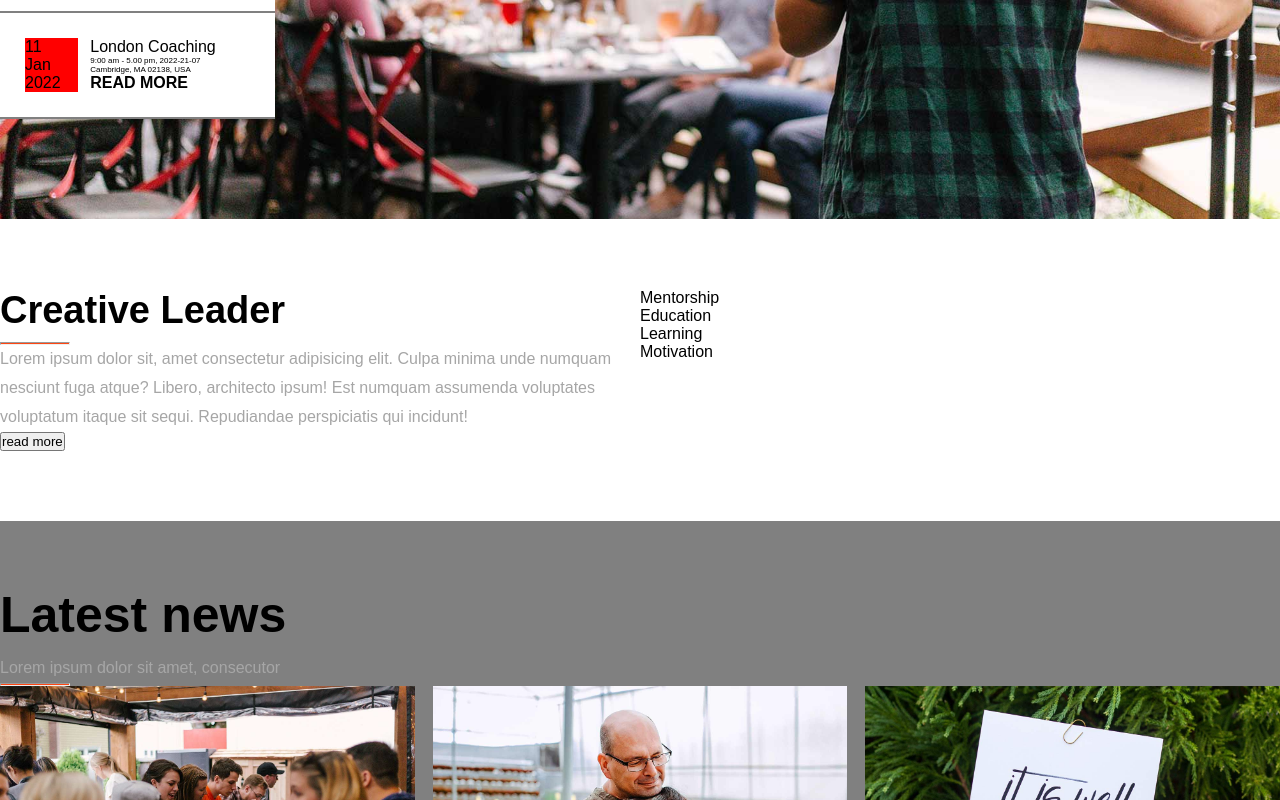
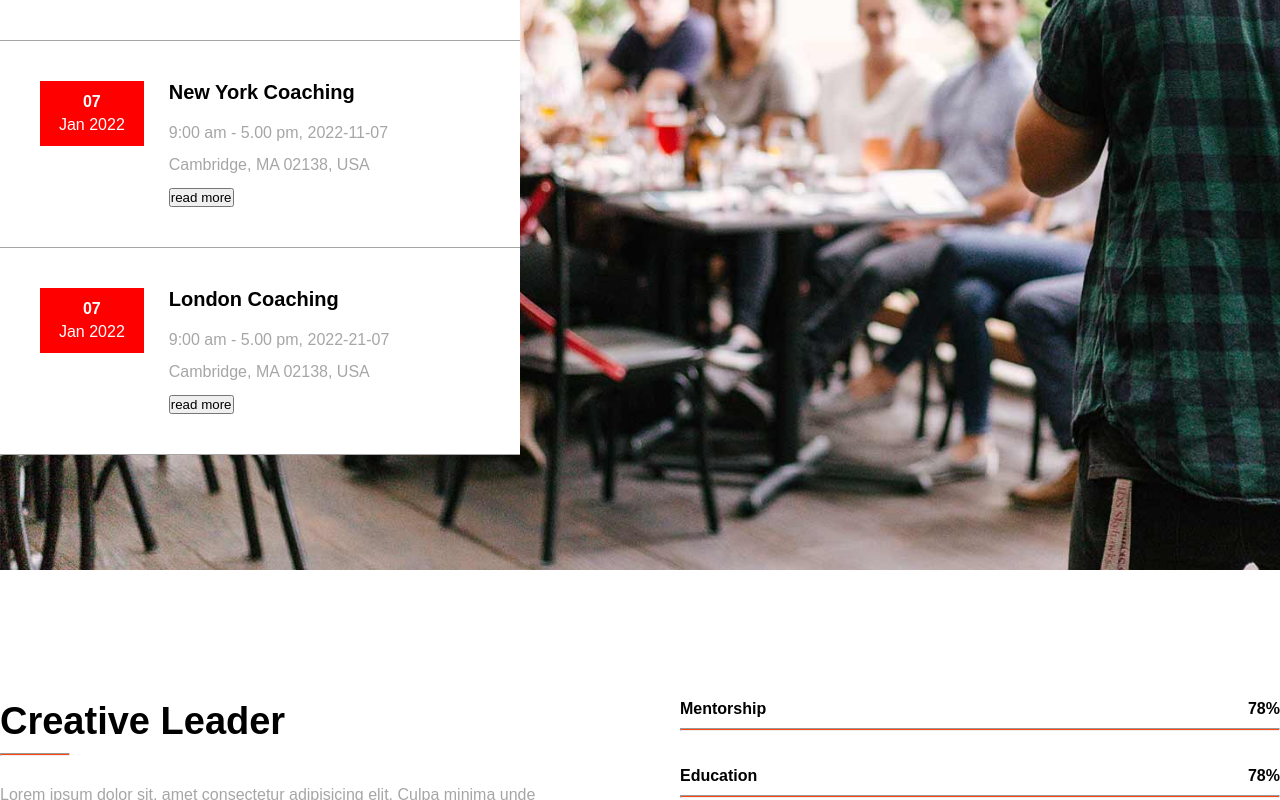
Before and after one commit to albertotaddeucci/proj-html-vuejs, a Vue app: page / in a window 1280 px wide. Shown: the part 2760-3560 px from the top of the page. Built offline with nearby package versions, Linux system fonts and the light colour scheme.

Commit message:
stilizzazione  events & stats

```diff
--- a/src/components/AppCeo.vue
+++ b/src/components/AppCeo.vue
@@ -21,7 +21,6 @@ export default {
 
         <div class="container">
 
-
             <div class="container-sm">
                 <div id="ceo">
 
@@ -41,7 +40,6 @@ export default {
             </div>
 
         </div>
-        <!-- <img src="/public/svg/svg-4.svg" alt=""> -->
 
 
 
@@ -52,10 +50,6 @@ export default {
 </template>
 
 <style lang="scss">
-
-
-
-
 
 .section-ceo{
     background-color: #fafafa;
@@ -77,7 +71,6 @@ export default {
     display: flex;
     position: relative;
 
-
     img{
         width: 55%;
     }
@@ -87,13 +80,14 @@ export default {
 .info-ceo{
     width: 55%;
 
-    padding: 110px 50px;
-
     position: absolute;
     top: 0;
     right: 0px;
 
+    padding: 110px 50px;
+
     margin-block: 55px;
+
     background-color: white ;
 
     hr{
--- a/src/components/AppEvents.vue
+++ b/src/components/AppEvents.vue
@@ -55,7 +55,7 @@ export default {
 <style lang="scss">
 
 .events{
-    padding-block: 100px;
+    padding-block: 115px;
 
     background-image: url(/img/h1-img-09.jpg);
     background-repeat: no-repeat;
@@ -63,9 +63,16 @@ export default {
 }
 
 .event-list{
-    width: 275px;
+    width: 520px;
 
     background-color: white;
+
+    h3{
+        padding: 30px 45px;
+        border-bottom: 1px solid grey;
+    }
+
+
 
 }
 
--- a/src/components/AppStats.vue
+++ b/src/components/AppStats.vue
@@ -31,18 +31,33 @@ export default {
             <button>read more</button>
         </div>
         <div class="col-right">
-            <div>
+            <div  class="stat">
+                <div class="info">
+                    <div class="name">
                         Mentorship
                     </div>
-            <div>
+                    <div class="num">
+                        78%
+                    </div>
+                </div>
+                <div class="bar">
+                    <hr>
+                </div>
+            </div>
+            <div  class="stat">
+                <div class="info">
+                    <div class="name">
                         Education
                     </div>
-            <div>
-                Learning
+                    <div class="num">
+                        78%
                     </div>
-            <div>
-                Motivation
                 </div>
+                <div class="bar">
+                    <hr>
+                </div>
+            </div>
+
 
         </div>
 
@@ -56,12 +71,40 @@ export default {
 <style lang="scss">
 
 .row{
-    margin-block: 70px;
+    margin-block: 130px;
     display: flex;
-}
+    gap: 80px;
 
     .col-left{
         width: 50%;
+
+        hr{
+            margin-bottom: 25px ;
         }
 
+        button{
+            margin-top: 30px;
+        }
+    }
+
+    .col-right{
+        width: 50%;
+        .stat{
+
+            .info{
+                display: flex;
+                justify-content: space-between;
+                font-weight: bold;
+                margin-bottom: 10px;
+            }
+            hr{
+                width: 100%;
+                margin-bottom: 36px;
+            }
+        }
+
+    }
+}
+
+
 </style>
--- a/src/components/EventItem.vue
+++ b/src/components/EventItem.vue
@@ -26,8 +26,8 @@ export default {
         <div class="event-left">
             <div class="square">
 
-                <div>11</div>
-                <div>Jan 2022</div>
+                <div class="day">07</div>
+                <div class="month">Jan 2022</div>
 
             </div>
         </div>
@@ -41,7 +41,7 @@ export default {
             <div class="site-event small">
                 {{ event.eventSite }}
             </div>
-            <span>read more</span>
+            <button>read more</button>
         </div>
     </div>
 
@@ -49,25 +49,54 @@ export default {
 </template>
 
 <style lang="scss">
+@use '../styles/variables' as *;
+
 
 .event{
     display: flex;
-    gap: 12px;
+    gap: 25px;
 
-    padding: 25px;
+    padding: 40px;
 
-    border-bottom: 2px solid gray;
+    border-bottom: 1px solid $colorSecondary;
 }
+
 .event-left{
     width: 25%;
 
     .square{
+        display: flex;
+        flex-direction: column;
+        align-items: center;
+        gap: 5px;
+
+        padding: 12px;
+
+        color: white;
         background-color: red;
+
+        .day{
+            font-weight: bold;
+
+
+        }
     }
 }
 
 .event-right{
     width: 75%;
+
+    .event-title{
+        font-size: 20px;
+        font-weight: bold;
+        margin-bottom: 20px;
+    }
+
+    .small{
+        color: $colorSecondary;
+        margin-bottom: 14px;
+
+    }
 
     span{
         text-transform: uppercase;
@@ -75,9 +104,6 @@ export default {
     }
 }
 
-.small{
-    font-size: 8px;
-}
 
 
 </style>
```
Lines whose indentation alone changed are shown as unchanged.
